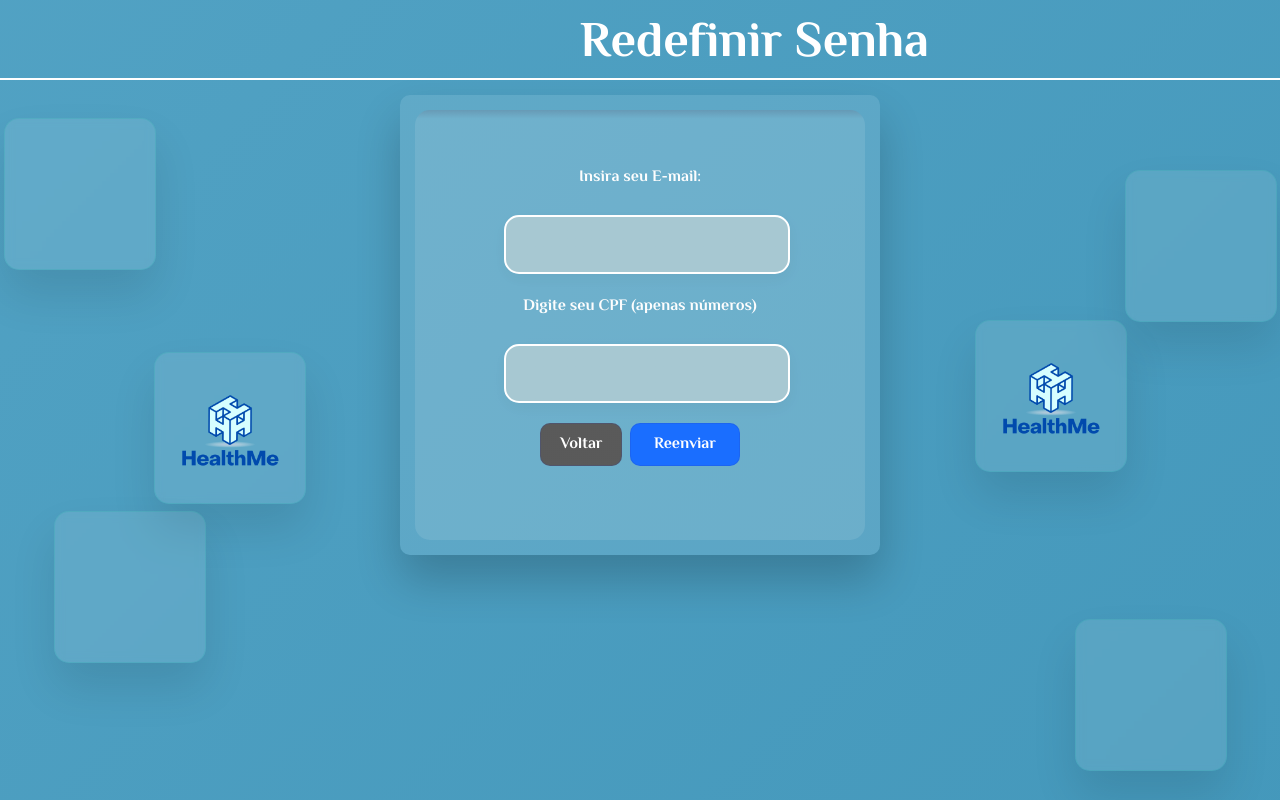
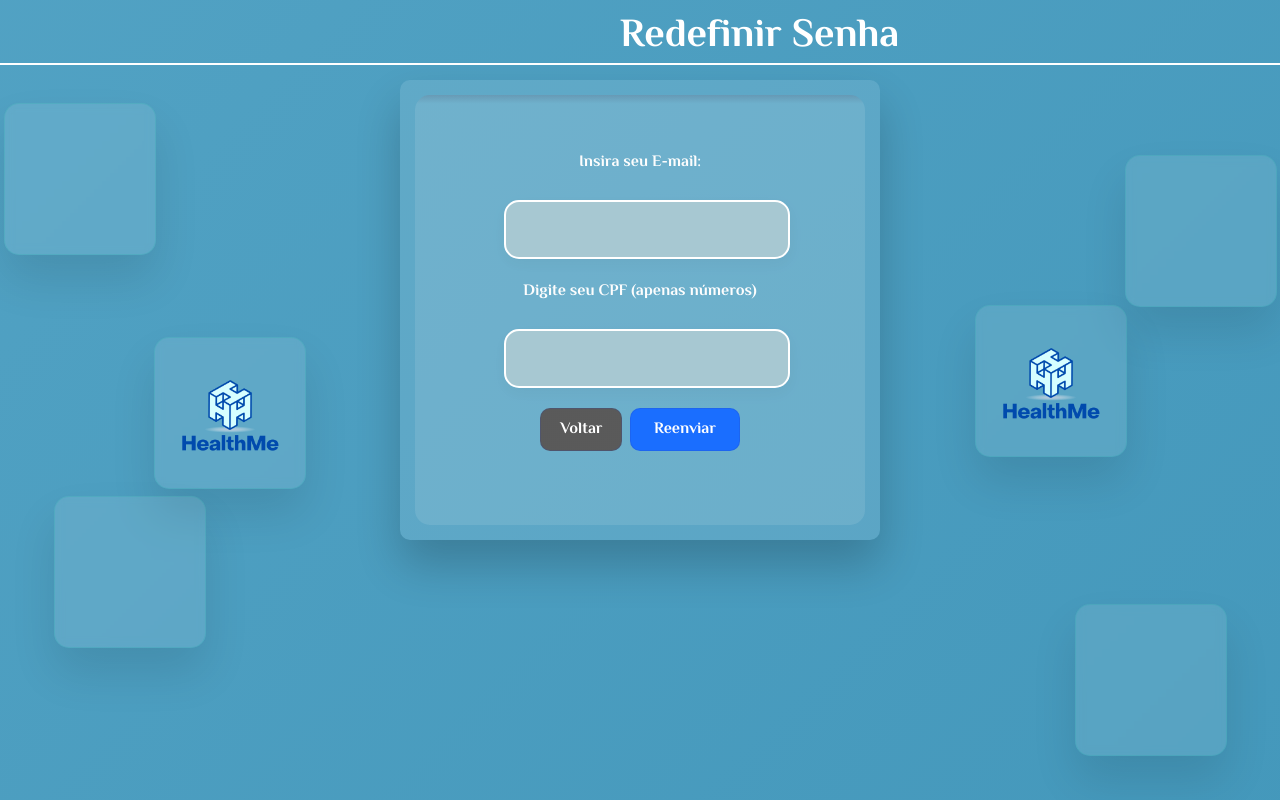
Before and after one commit to HealthMe-Telemed/testefront, a Vue app: page /Esqueci_Senha in a window 1280 px wide. Built offline with nearby package versions, Linux system fonts and the light colour scheme.

Commit message:
Update Esqueci_Senha.vue

```diff
--- a/src/components/Esqueci_Senha.vue
+++ b/src/components/Esqueci_Senha.vue
@@ -313,8 +313,8 @@
   }
 
   .titulo {
-  font-size: 50px;
-  transform: translateX(580px) translateY(5px);
+  font-size: 40px;
+  transform: translateX(620px) translateY(5px);
 }
 
   </style>
```
